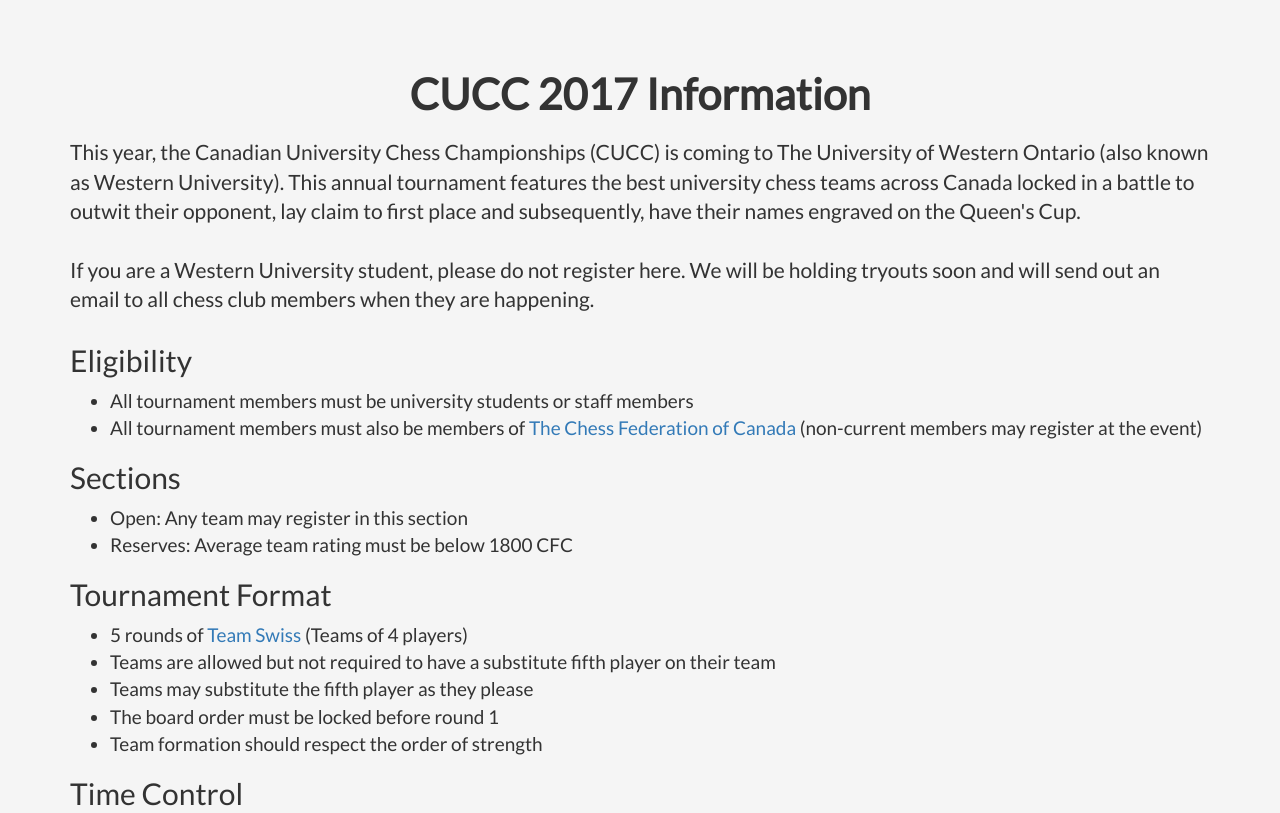
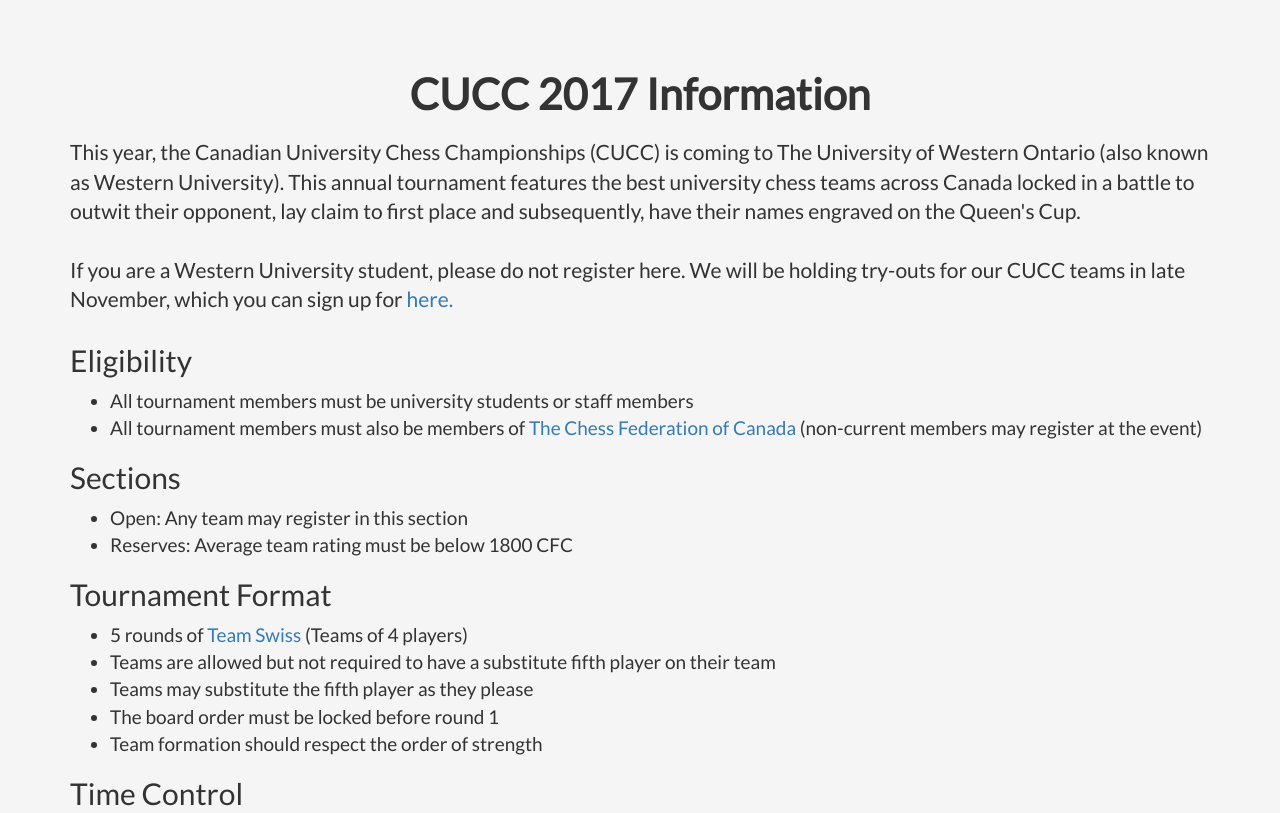
Before and after one commit to michaelsong-hz/WesternChessClubOld, a plain HTML site: page cucc.html in a window 1280 px wide. Shown: the part 820-1633 px from the top of the page. Drawn offline with Linux system fonts and the light colour scheme.

Commit message:
Updated CUCC registration info for Western students

```diff
--- a/cucc.html
+++ b/cucc.html
@@ -94,7 +94,7 @@
                         <p class="lead">This year, the Canadian University Chess Championships (CUCC) is coming to The University of Western Ontario (also known as Western University). This annual tournament features the best university chess teams across Canada locked in a battle to outwit their opponent, lay claim to first place and subsequently, have their names engraved on the Queen's Cup.
                         <br>
                         <br>
-                        If you are a Western University student, please do not register here. We will be holding tryouts soon and will send out an email to all chess club members when they are happening.
+                        If you are a Western University student, please do not register here. We will be holding try-outs for our CUCC teams in late November, which you can sign up for <a href="https://docs.google.com/forms/d/e/1FAIpQLSd6bMUm2cx7t5k1FJgzLpkcTsEkAEltCiMIWsK0o3zJaImqmQ/viewform" target="_blank">here.</a>
                         </p>
 
                         <h3>Eligibility</h3>
```
